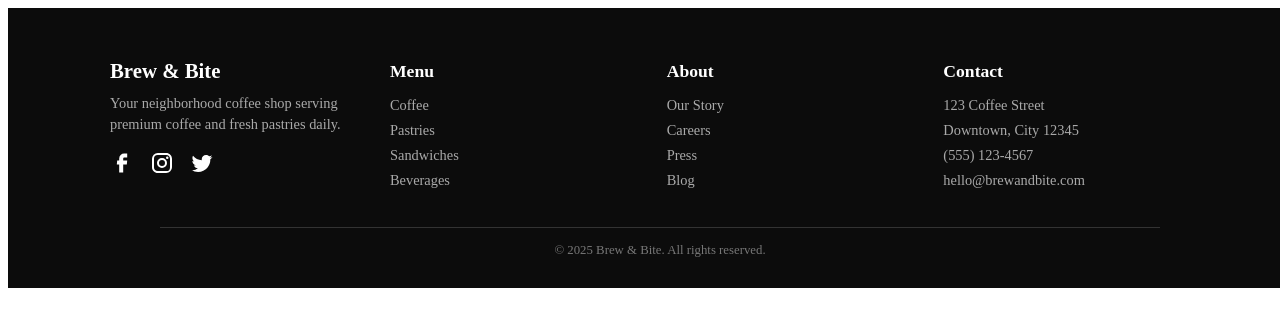
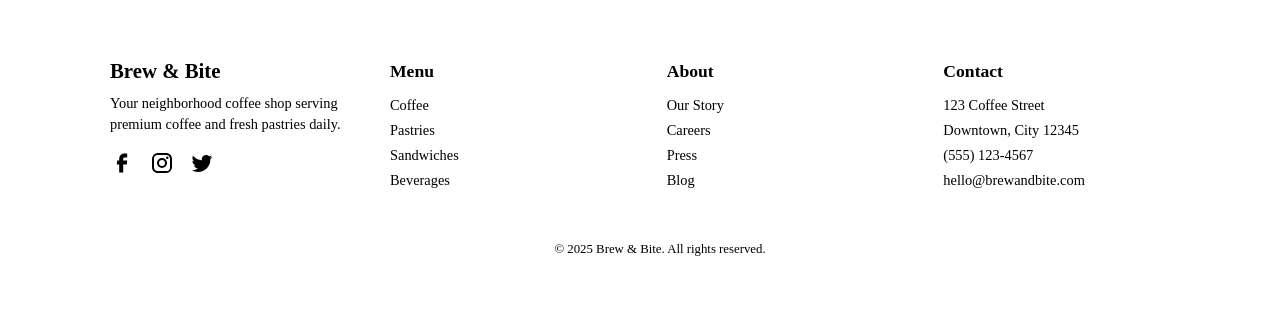
Before and after one commit to nazargrechka1/4390-frontend, a website: page global.footer.partial.html in a window 1280 px wide. Shown: the top 326 px of the page. Drawn offline with Linux system fonts and the light colour scheme.

Commit message:
moved hardcoded colors to CSS variables for semantic theming

```diff
--- a/css/global.footer.css
+++ b/css/global.footer.css
@@ -1,8 +1,8 @@
 /* Footer */
 .footer {
   width: 100%;
-  background-color: #0c0c0c;
-  color: white;
+  background-color: var(--color-black-light);
+  color: var(--color-white);
   padding: 30px 20px;
 }
 
@@ -22,11 +22,11 @@
 .footer__brand-title {
   font-size: 1.3rem;
   margin-bottom: 10px;
-  color: white;
+  color: var(--color-white);
 }
 
 .footer__brand-text {
-  color: #aaa;
+  color: var(--color-neutral-50);
   line-height: 1.5;
   margin: 0;
   font-size: 0.9rem;
@@ -39,7 +39,7 @@
 }
 
 .footer__social-link {
-  color: white;
+  color: var(--color-white);
   font-size: 1.2rem;
   transition: all 0.3s ease;
   display: inline-flex;
@@ -69,7 +69,7 @@
 .footer__menu-title {
   font-size: 1.1rem;
   margin-bottom: 15px;
-  color: white;
+  color: var(--color-white);
 }
 
 .footer__menu-list {
@@ -80,7 +80,7 @@
 
 .footer__menu-item {
   margin-bottom: 8px;
-  color: #aaa;
+  color: var(--color-neutral-50);
   font-size: 0.9rem;
   white-space: nowrap;
 }
@@ -89,8 +89,8 @@
   text-align: center;
   margin-top: 30px;
   padding-top: 15px;
-  border-top: 1px solid #333;
-  color: #777;
+  border-top: 1px solid var(--color-neutral-10);
+  color: var(--color-neutral-30);
   font-size: 0.8rem;
   max-width: 1000px;
   margin-left: auto;
```
